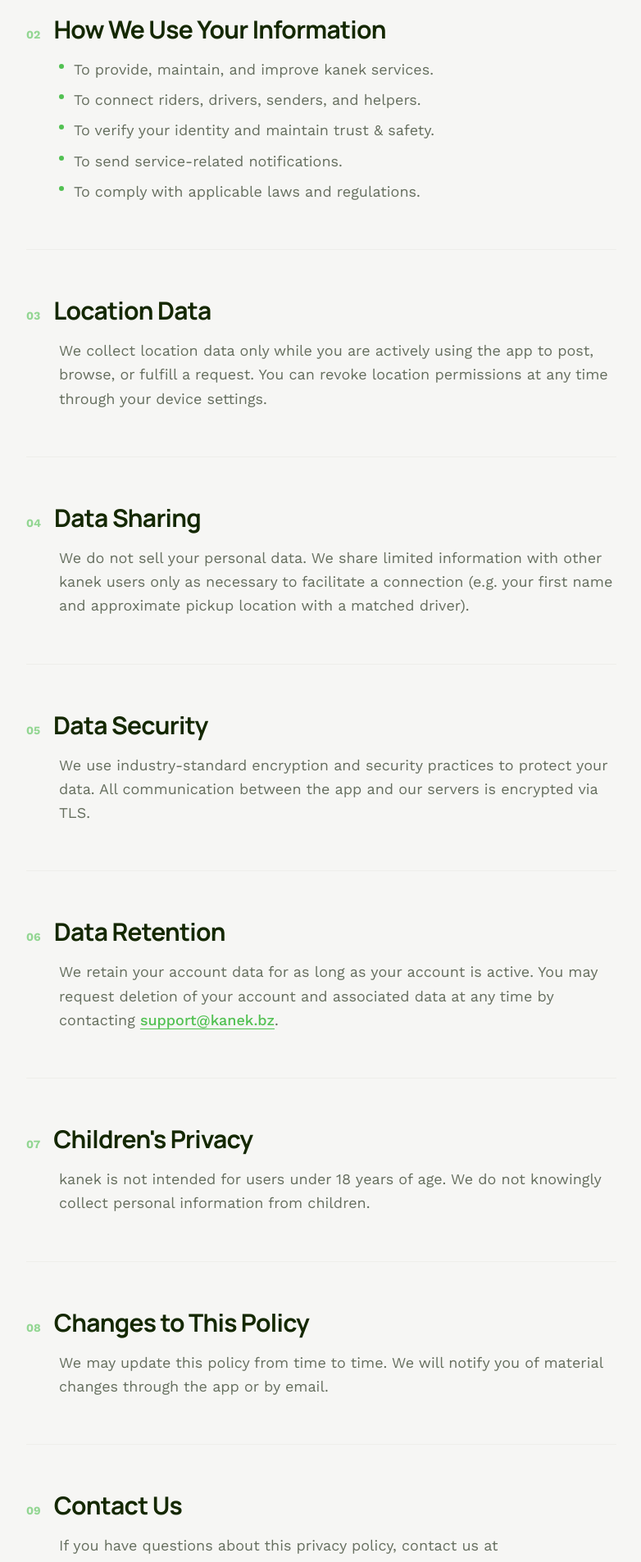
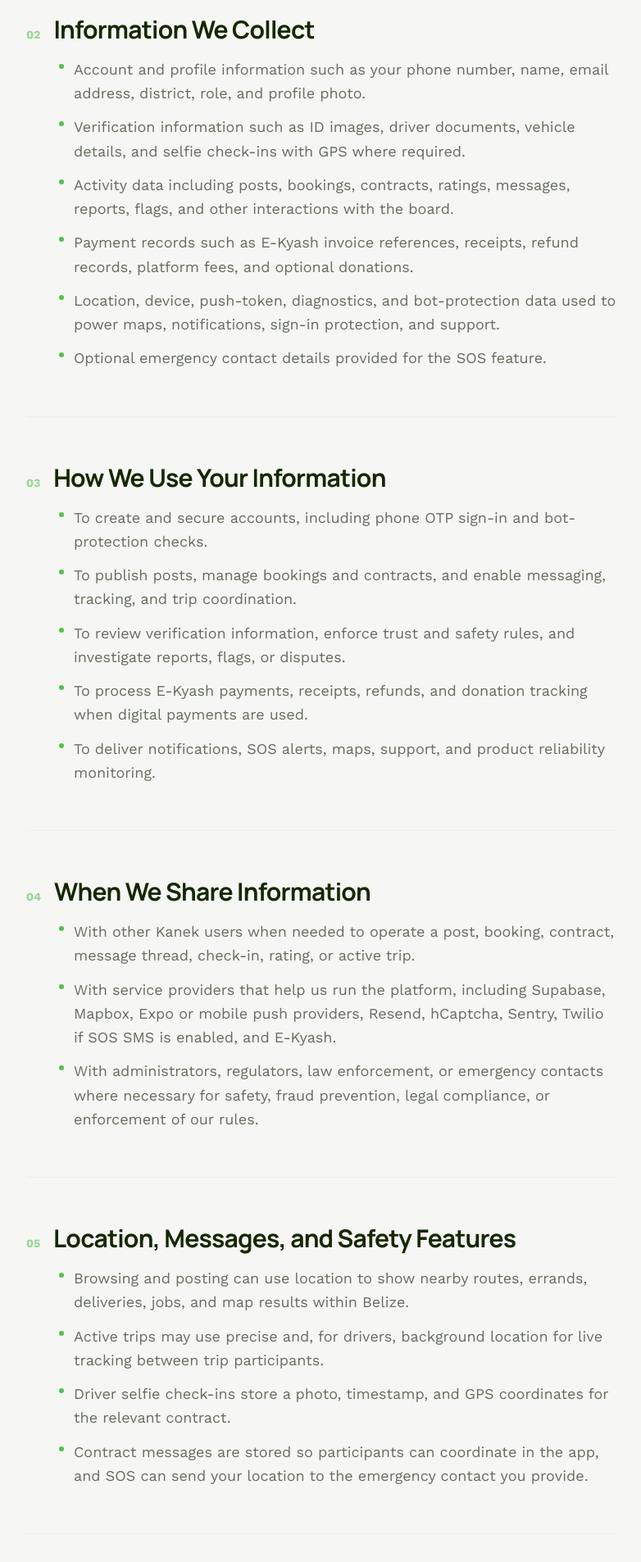
Before and after one commit to Wiickedawesome/kanek.bz, a Next.js app: page /privacy in a window 1280 px wide. Shown: the part 880-2786 px from the top of the page at 82% size, without its empty margins (248-1030 px from the left). Built offline with nearby package versions, Linux system fonts and the light colour scheme.

Commit message:
Refresh legal pages for launch

```diff
--- a/src/app/(public)/contact/page.tsx
+++ b/src/app/(public)/contact/page.tsx
@@ -134,8 +134,8 @@ export default function ContactPage() {
             {
               icon: MessageSquare,
               label: "Support",
-              value: "support@kanek.bz",
-              href: "mailto:support@kanek.bz",
+              value: "support@belizechain.org",
+              href: "mailto:support@belizechain.org",
               desc: "Need help with the app? Report a bug or get assistance.",
             },
             {
--- a/src/app/(public)/privacy/page.tsx
+++ b/src/app/(public)/privacy/page.tsx
@@ -2,96 +2,200 @@ import type { Metadata } from "next";
 
 export const metadata: Metadata = {
   title: "Privacy Policy",
-  description: "kanek privacy policy — how we collect, use, and protect your data.",
+  description: "kanek privacy policy — what we collect, how we use it, and when we share it.",
 };
 
 const sections = [
   {
     num: "01",
-    title: "Information We Collect",
+    title: "Overview",
     body: (
       <p>
-        When you create a kanek account we collect your name, email address,
-        phone number, and profile photo. When you post or accept a ride,
-        delivery, errand, or job, we collect location data necessary to provide
-        the service.
+        Kanek is a community mobility board for Belize. This policy explains
+        what information we collect through the app and related site pages, how
+        we use it, and when we share it.
       </p>
     ),
   },
   {
     num: "02",
-    title: "How We Use Your Information",
+    title: "Information We Collect",
     body: (
-      <ul className="space-y-2">
+      <ul className="space-y-3">
         <li className="flex gap-3">
           <span className="mt-2 h-1.5 w-1.5 shrink-0 rounded-full bg-accent-green" />
-          <span>To provide, maintain, and improve kanek services.</span>
+          <span>
+            Account and profile information such as your phone number, name,
+            email address, district, role, and profile photo.
+          </span>
         </li>
         <li className="flex gap-3">
           <span className="mt-2 h-1.5 w-1.5 shrink-0 rounded-full bg-accent-green" />
-          <span>To connect riders, drivers, senders, and helpers.</span>
+          <span>
+            Verification information such as ID images, driver documents,
+            vehicle details, and selfie check-ins with GPS where required.
+          </span>
         </li>
         <li className="flex gap-3">
           <span className="mt-2 h-1.5 w-1.5 shrink-0 rounded-full bg-accent-green" />
-          <span>To verify your identity and maintain trust &amp; safety.</span>
+          <span>
+            Activity data including posts, bookings, contracts, ratings,
+            messages, reports, flags, and other interactions with the board.
+          </span>
         </li>
         <li className="flex gap-3">
           <span className="mt-2 h-1.5 w-1.5 shrink-0 rounded-full bg-accent-green" />
-          <span>To send service-related notifications.</span>
+          <span>
+            Payment records such as E-Kyash invoice references, receipts,
+            refund records, platform fees, and optional donations.
+          </span>
         </li>
         <li className="flex gap-3">
           <span className="mt-2 h-1.5 w-1.5 shrink-0 rounded-full bg-accent-green" />
-          <span>To comply with applicable laws and regulations.</span>
+          <span>
+            Location, device, push-token, diagnostics, and bot-protection data
+            used to power maps, notifications, sign-in protection, and support.
+          </span>
+        </li>
+        <li className="flex gap-3">
+          <span className="mt-2 h-1.5 w-1.5 shrink-0 rounded-full bg-accent-green" />
+          <span>
+            Optional emergency contact details provided for the SOS feature.
+          </span>
         </li>
       </ul>
     ),
   },
   {
     num: "03",
-    title: "Location Data",
+    title: "How We Use Your Information",
     body: (
-      <p>
-        We collect location data only while you are actively using the app to
-        post, browse, or fulfill a request. You can revoke location permissions
-        at any time through your device settings.
-      </p>
+      <ul className="space-y-3">
+        <li className="flex gap-3">
+          <span className="mt-2 h-1.5 w-1.5 shrink-0 rounded-full bg-accent-green" />
+          <span>
+            To create and secure accounts, including phone OTP sign-in and
+            bot-protection checks.
+          </span>
+        </li>
+        <li className="flex gap-3">
+          <span className="mt-2 h-1.5 w-1.5 shrink-0 rounded-full bg-accent-green" />
+          <span>
+            To publish posts, manage bookings and contracts, and enable
+            messaging, tracking, and trip coordination.
+          </span>
+        </li>
+        <li className="flex gap-3">
+          <span className="mt-2 h-1.5 w-1.5 shrink-0 rounded-full bg-accent-green" />
+          <span>
+            To review verification information, enforce trust and safety rules,
+            and investigate reports, flags, or disputes.
+          </span>
+        </li>
+        <li className="flex gap-3">
+          <span className="mt-2 h-1.5 w-1.5 shrink-0 rounded-full bg-accent-green" />
+          <span>
+            To process E-Kyash payments, receipts, refunds, and donation
+            tracking when digital payments are used.
+          </span>
+        </li>
+        <li className="flex gap-3">
+          <span className="mt-2 h-1.5 w-1.5 shrink-0 rounded-full bg-accent-green" />
+          <span>
+            To deliver notifications, SOS alerts, maps, support, and product
+            reliability monitoring.
+          </span>
+        </li>
+      </ul>
     ),
   },
   {
     num: "04",
-    title: "Data Sharing",
+    title: "When We Share Information",
     body: (
-      <p>
-        We do not sell your personal data. We share limited information with
-        other kanek users only as necessary to facilitate a connection (e.g.
-        your first name and approximate pickup location with a matched driver).
-      </p>
+      <ul className="space-y-3">
+        <li className="flex gap-3">
+          <span className="mt-2 h-1.5 w-1.5 shrink-0 rounded-full bg-accent-green" />
+          <span>
+            With other Kanek users when needed to operate a post, booking,
+            contract, message thread, check-in, rating, or active trip.
+          </span>
+        </li>
+        <li className="flex gap-3">
+          <span className="mt-2 h-1.5 w-1.5 shrink-0 rounded-full bg-accent-green" />
+          <span>
+            With service providers that help us run the platform, including
+            Supabase, Mapbox, Expo or mobile push providers, Resend, hCaptcha,
+            Sentry, Twilio if SOS SMS is enabled, and E-Kyash.
+          </span>
+        </li>
+        <li className="flex gap-3">
+          <span className="mt-2 h-1.5 w-1.5 shrink-0 rounded-full bg-accent-green" />
+          <span>
+            With administrators, regulators, law enforcement, or emergency
+            contacts where necessary for safety, fraud prevention, legal
+            compliance, or enforcement of our rules.
+          </span>
+        </li>
+      </ul>
     ),
   },
   {
     num: "05",
-    title: "Data Security",
+    title: "Location, Messages, and Safety Features",
     body: (
-      <p>
-        We use industry-standard encryption and security practices to protect
-        your data. All communication between the app and our servers is
-        encrypted via TLS.
-      </p>
+      <ul className="space-y-3">
+        <li className="flex gap-3">
+          <span className="mt-2 h-1.5 w-1.5 shrink-0 rounded-full bg-accent-green" />
+          <span>
+            Browsing and posting can use location to show nearby routes,
+            errands, deliveries, jobs, and map results within Belize.
+          </span>
+        </li>
+        <li className="flex gap-3">
+          <span className="mt-2 h-1.5 w-1.5 shrink-0 rounded-full bg-accent-green" />
+          <span>
+            Active trips may use precise and, for drivers, background location
+            for live tracking between trip participants.
+          </span>
+        </li>
+        <li className="flex gap-3">
+          <span className="mt-2 h-1.5 w-1.5 shrink-0 rounded-full bg-accent-green" />
+          <span>
+            Driver selfie check-ins store a photo, timestamp, and GPS
+            coordinates for the relevant contract.
+          </span>
+        </li>
+        <li className="flex gap-3">
+          <span className="mt-2 h-1.5 w-1.5 shrink-0 rounded-full bg-accent-green" />
+          <span>
+            Contract messages are stored so participants can coordinate in the
+            app, and SOS can send your location to the emergency contact you
+            provide.
+          </span>
+        </li>
+      </ul>
     ),
   },
   {
     num: "06",
-    title: "Data Retention",
+    title: "Data Retention and Deletion",
     body: (
       <p>
-        We retain your account data for as long as your account is active. You
-        may request deletion of your account and associated data at any time by
-        contacting{" "}
+        Active account information is retained while your account remains
+        active. Posts, receipts, messages, check-ins, and safety records may be
+        retained as long as needed to operate the service, resolve disputes,
+        enforce rules, or meet legal obligations. If you delete your account,
+        we soft-delete and anonymize core profile data, allow a recovery window
+        of up to 90 days, and may permanently purge deleted accounts after that
+        recovery window. Full cleanup can extend up to one year where retention
+        is required for system integrity, fraud prevention, or legal
+        compliance. For deletion questions, contact{" "}
         <a
-          href="mailto:support@kanek.bz"
+          href="mailto:support@belizechain.org"
           className="font-medium text-accent-green underline underline-offset-4 hover:text-accent-green/80 transition-colors"
         >
-          support@kanek.bz
+          support@belizechain.org
         </a>
         .
       </p>
@@ -99,6 +203,18 @@ const sections = [
   },
   {
     num: "07",
+    title: "Security",
+    body: (
+      <p>
+        We use encrypted transport, access controls, restricted storage,
+        row-level security policies, and operational monitoring to protect the
+        data we hold. No service can guarantee absolute security, so you should
+        also protect your own device and account access.
+      </p>
+    ),
+  },
+  {
+    num: "08",
     title: "Children's Privacy",
     body: (
       <p>
@@ -108,26 +224,27 @@ const sections = [
     ),
   },
   {
-    num: "08",
+    num: "09",
     title: "Changes to This Policy",
     body: (
       <p>
-        We may update this policy from time to time. We will notify you of
-        material changes through the app or by email.
+        We may update this policy from time to time. When changes are material,
+        we may update the in-app or web notice and revise the last-updated
+        date.
       </p>
     ),
   },
   {
-    num: "09",
+    num: "10",
     title: "Contact Us",
     body: (
       <p>
         If you have questions about this privacy policy, contact us at{" "}
         <a
-          href="mailto:support@kanek.bz"
+          href="mailto:support@belizechain.org"
           className="font-medium text-accent-green underline underline-offset-4 hover:text-accent-green/80 transition-colors"
         >
-          support@kanek.bz
+          support@belizechain.org
         </a>
         .
       </p>
@@ -151,12 +268,12 @@ export default function PrivacyPage() {
             Privacy Policy
           </h1>
           <p className="mt-6 text-lg leading-relaxed text-muted-foreground sm:text-xl">
-            Your data belongs to you. Here&apos;s how we handle it — no
-            legalese maze, just honest answers.
+            The privacy rules that match how kanek actually works today.
+            Straight answers, clear boundaries, and no fake promises.
           </p>
           <div className="mt-4 flex items-center gap-2 text-sm text-muted-foreground">
             <span className="inline-block h-1.5 w-1.5 rounded-full bg-accent-green" />
-            Last updated: April 12, 2026
+            Last updated: April 23, 2026
           </div>
         </div>
       </section>
@@ -193,7 +310,7 @@ export default function PrivacyPage() {
           <p className="text-sm text-muted-foreground">
             Have concerns?{" "}
             <a
-              href="mailto:support@kanek.bz"
+              href="mailto:support@belizechain.org"
               className="font-medium text-accent-green underline underline-offset-4 hover:text-accent-green/80 transition-colors"
             >
               Reach out anytime
--- a/src/app/(public)/terms/page.tsx
+++ b/src/app/(public)/terms/page.tsx
@@ -2,97 +2,98 @@ import type { Metadata } from "next";
 
 export const metadata: Metadata = {
   title: "Terms of Service",
-  description: "kanek terms of service — the rules for using our community mobility platform.",
+  description: "kanek terms of service — the rules for using our community mobility board.",
 };
 
 const sections = [
   {
     num: "01",
-    title: "Acceptance of Terms",
+    title: "What Kanek Is",
     body: (
       <p>
-        By downloading, installing, or using the kanek mobile application
-        (&ldquo;the App&rdquo;), you agree to be bound by these Terms of
-        Service. If you do not agree, do not use the App.
+        kanek is a community mobility board for Belize. Users can post and
+        discover rides, routes, errands, deliveries, and jobs. kanek is a
+        platform, not a carrier, employer, dispatch service, broker, or
+        ride-hailing company. We do not assign drivers, guarantee availability,
+        or control the real-world conduct of users.
       </p>
     ),
   },
   {
     num: "02",
-    title: "Description of Service",
+    title: "Eligibility and Verification",
     body: (
       <p>
-        kanek is a community mobility board that allows users in Belize to post
-        and accept rides, package deliveries, errands, and jobs. kanek is a
-        platform — we do not provide transportation or delivery services
-        directly.
+        You must be at least 18 years old and legally able to enter binding
+        agreements to use kanek. By using the app or site, you represent that
+        the information you provide is accurate and current. Driver-facing
+        features may require ID review, driver documents, vehicle information,
+        and other trust-and-safety checks.
       </p>
     ),
   },
   {
     num: "03",
-    title: "Eligibility",
+    title: "Account Responsibilities",
     body: (
-      <p>
-        You must be at least 18 years old and legally able to enter into
-        agreements to use kanek. By using the App, you represent and warrant
-        that you meet these requirements.
-      </p>
-    ),
-  },
-  {
-    num: "04",
-    title: "User Accounts",
-    body: (
-      <ul className="space-y-2">
+      <ul className="space-y-3">
         <li className="flex gap-3">
           <span className="mt-2 h-1.5 w-1.5 shrink-0 rounded-full bg-accent-green" />
-          <span>You are responsible for maintaining the security of your account.</span>
+          <span>Keep your profile, payment, and contact information accurate.</span>
         </li>
         <li className="flex gap-3">
           <span className="mt-2 h-1.5 w-1.5 shrink-0 rounded-full bg-accent-green" />
-          <span>You agree to provide accurate and complete information.</span>
+          <span>Keep your phone number current because it is part of account access and verification.</span>
         </li>
         <li className="flex gap-3">
           <span className="mt-2 h-1.5 w-1.5 shrink-0 rounded-full bg-accent-green" />
-          <span>You may not create multiple accounts or impersonate others.</span>
+          <span>Protect your device and account credentials.</span>
         </li>
         <li className="flex gap-3">
           <span className="mt-2 h-1.5 w-1.5 shrink-0 rounded-full bg-accent-green" />
-          <span>
-            We reserve the right to suspend or terminate accounts that violate
-            these terms.
-          </span>
+          <span>Do not share your account or allow someone else to use it.</span>
         </li>
       </ul>
     ),
   },
   {
+    num: "04",
+    title: "Posts, Bookings, and Messages",
+    body: (
+      <p>
+        You are responsible for keeping your posts, pricing, routing,
+        availability, and communications truthful and up to date. Messages,
+        live tracking, check-ins, and ratings exist to help users coordinate,
+        but they do not make kanek a party to the underlying real-world
+        arrangement.
+      </p>
+    ),
+  },
+  {
     num: "05",
-    title: "User Conduct",
+    title: "Payments and Fees",
     body: (
       <>
-        <p className="mb-3">You agree not to:</p>
-        <ul className="space-y-2">
+        <p className="mb-3">
+          kanek supports cash transactions and, where offered, E-Kyash digital
+          payments in Belizean Dollars (BZD).
+        </p>
+        <ul className="space-y-3">
           <li className="flex gap-3">
             <span className="mt-2 h-1.5 w-1.5 shrink-0 rounded-full bg-accent-green" />
-            <span>Use the App for any unlawful purpose.</span>
+            <span>A 3% platform fee applies to E-Kyash transactions.</span>
           </li>
           <li className="flex gap-3">
             <span className="mt-2 h-1.5 w-1.5 shrink-0 rounded-full bg-accent-green" />
-            <span>Harass, threaten, or discriminate against other users.</span>
+            <span>Optional community donations may also be added.</span>
           </li>
           <li className="flex gap-3">
             <span className="mt-2 h-1.5 w-1.5 shrink-0 rounded-full bg-accent-green" />
-            <span>Post false, misleading, or fraudulent content.</span>
+            <span>Receipts, refunds, and transaction-status records may be created and stored.</span>
           </li>
           <li className="flex gap-3">
             <span className="mt-2 h-1.5 w-1.5 shrink-0 rounded-full bg-accent-green" />
-            <span>Attempt to access other users&apos; accounts or data.</span>
-          </li>
-          <li className="flex gap-3">
-            <span className="mt-2 h-1.5 w-1.5 shrink-0 rounded-full bg-accent-green" />
-            <span>Interfere with the operation of the App.</span>
+            <span>Cash arrangements remain the responsibility of the users involved.</span>
           </li>
         </ul>
       </>
@@ -100,68 +101,129 @@ const sections = [
   },
   {
     num: "06",
-    title: "Community Transactions",
+    title: "Safety, Tracking, and SOS",
     body: (
       <p>
-        All arrangements made through kanek (rides, deliveries, errands, jobs)
-        are between the participating users. kanek is not a party to these
-        transactions and is not responsible for the quality, safety, or legality
-        of the services exchanged.
+        kanek includes live tracking, selfie check-ins, ratings, reporting
+        tools, and an SOS feature to support safer coordination. These features
+        are assistance tools only. They do not guarantee identity, conduct,
+        punctuality, performance, or emergency response. You remain responsible
+        for using judgment, verifying details, and contacting local emergency
+        services when necessary.
       </p>
     ),
   },
   {
     num: "07",
-    title: "Limitation of Liability",
+    title: "Prohibited Conduct",
     body: (
-      <p>
-        To the fullest extent permitted by law, kanek shall not be liable for
-        any indirect, incidental, special, consequential, or punitive damages
-        arising out of or related to your use of the App.
-      </p>
+      <ul className="space-y-3">
+        <li className="flex gap-3">
+          <span className="mt-2 h-1.5 w-1.5 shrink-0 rounded-full bg-accent-green" />
+          <span>Do not post false, misleading, illegal, or fraudulent content.</span>
+        </li>
+        <li className="flex gap-3">
+          <span className="mt-2 h-1.5 w-1.5 shrink-0 rounded-full bg-accent-green" />
+          <span>Do not harass, threaten, exploit, or discriminate against others.</span>
+        </li>
+        <li className="flex gap-3">
+          <span className="mt-2 h-1.5 w-1.5 shrink-0 rounded-full bg-accent-green" />
+          <span>Do not misuse messaging, ratings, flags, check-ins, or safety tools.</span>
+        </li>
+        <li className="flex gap-3">
+          <span className="mt-2 h-1.5 w-1.5 shrink-0 rounded-full bg-accent-green" />
+          <span>Do not create fake or duplicate accounts, scrape the platform, or interfere with the service.</span>
+        </li>
+      </ul>
     ),
   },
   {
     num: "08",
-    title: "Intellectual Property",
+    title: "Ratings, Flags, and Strikes",
     body: (
       <p>
-        The kanek name, logo, and all content within the App are the property
-        of kanek and are protected by applicable intellectual property laws.
+        kanek may allow users to rate one another, report content, and flag
+        misconduct. We may investigate reports and apply warnings, soft
+        strikes, hard strikes, restrictions, suspensions, or removals. Abuse of
+        the rating or flagging system is itself a violation of these Terms.
       </p>
     ),
   },
   {
     num: "09",
-    title: "Modifications",
+    title: "Content and Intellectual Property",
     body: (
       <p>
-        We reserve the right to modify these terms at any time. Continued use
-        of the App after changes constitutes acceptance of the updated terms.
+        You keep ownership of content you submit, but you grant kanek a
+        non-exclusive license to host, display, store, moderate, and distribute
+        that content inside the product and related service surfaces. kanek and
+        its branding, software, and original materials remain our property or
+        the property of our licensors.
       </p>
     ),
   },
   {
     num: "10",
-    title: "Governing Law",
+    title: "Limitation of Liability",
     body: (
       <p>
-        These terms shall be governed by and construed in accordance with the
-        laws of Belize.
+        kanek is provided on an &ldquo;as is&rdquo; and &ldquo;as available&rdquo;
+        basis. To the maximum extent permitted by law, we disclaim warranties
+        and are not liable for user conduct, off-platform agreements, failed or
+        delayed payments, inaccurate listings, lost opportunities, service
+        interruptions, or indirect, incidental, special, consequential, or
+        punitive damages arising from your use of the platform.
       </p>
     ),
   },
   {
     num: "11",
+    title: "Termination and Account Deletion",
+    body: (
+      <p>
+        You may stop using kanek at any time and may request account deletion
+        through the tools we provide. We may suspend, limit, or terminate
+        access where we believe it is necessary for safety, fraud prevention,
+        legal compliance, or Terms enforcement. Some data may remain in backup,
+        audit, payment, or safety systems for the retention periods described
+        in our Privacy Policy.
+      </p>
+    ),
+  },
+  {
+    num: "12",
+    title: "Governing Law",
+    body: (
+      <p>
+        These Terms are governed by the laws of Belize. Any dispute arising
+        from these Terms or your use of kanek will be handled in the courts of
+        Belize unless applicable law requires otherwise.
+      </p>
+    ),
+  },
+  {
+    num: "13",
+    title: "Changes to These Terms",
+    body: (
+      <p>
+        We may update these Terms from time to time. When we do, we may revise
+        the last-updated date and provide notice in the app or on the site when
+        appropriate. Continued use of kanek after the updated Terms take effect
+        means you accept the revised Terms.
+      </p>
+    ),
+  },
+  {
+    num: "14",
     title: "Contact",
     body: (
       <p>
         For questions about these terms, contact us at{" "}
         <a
-          href="mailto:support@kanek.bz"
+          href="mailto:support@belizechain.org"
           className="font-medium text-accent-green underline underline-offset-4 hover:text-accent-green/80 transition-colors"
         >
-          support@kanek.bz
+          support@belizechain.org
         </a>
         .
       </p>
@@ -185,12 +247,13 @@ export default function TermsPage() {
             Terms of Service
           </h1>
           <p className="mt-6 text-lg leading-relaxed text-muted-foreground sm:text-xl">
-            Plain-language rules for using kanek. No surprises, no
-            buried clauses — just fair terms for our community.
+            The real operating rules for kanek as it exists today. Clear limits,
+            fair expectations, and no pretending we do more than the board
+            actually does.
           </p>
           <div className="mt-4 flex items-center gap-2 text-sm text-muted-foreground">
             <span className="inline-block h-1.5 w-1.5 rounded-full bg-accent-green" />
-            Last updated: April 12, 2026
+            Last updated: April 23, 2026
           </div>
         </div>
       </section>
@@ -227,7 +290,7 @@ export default function TermsPage() {
           <p className="text-sm text-muted-foreground">
             Questions about these terms?{" "}
             <a
-              href="mailto:support@kanek.bz"
+              href="mailto:support@belizechain.org"
               className="font-medium text-accent-green underline underline-offset-4 hover:text-accent-green/80 transition-colors"
             >
               Get in touch
```
